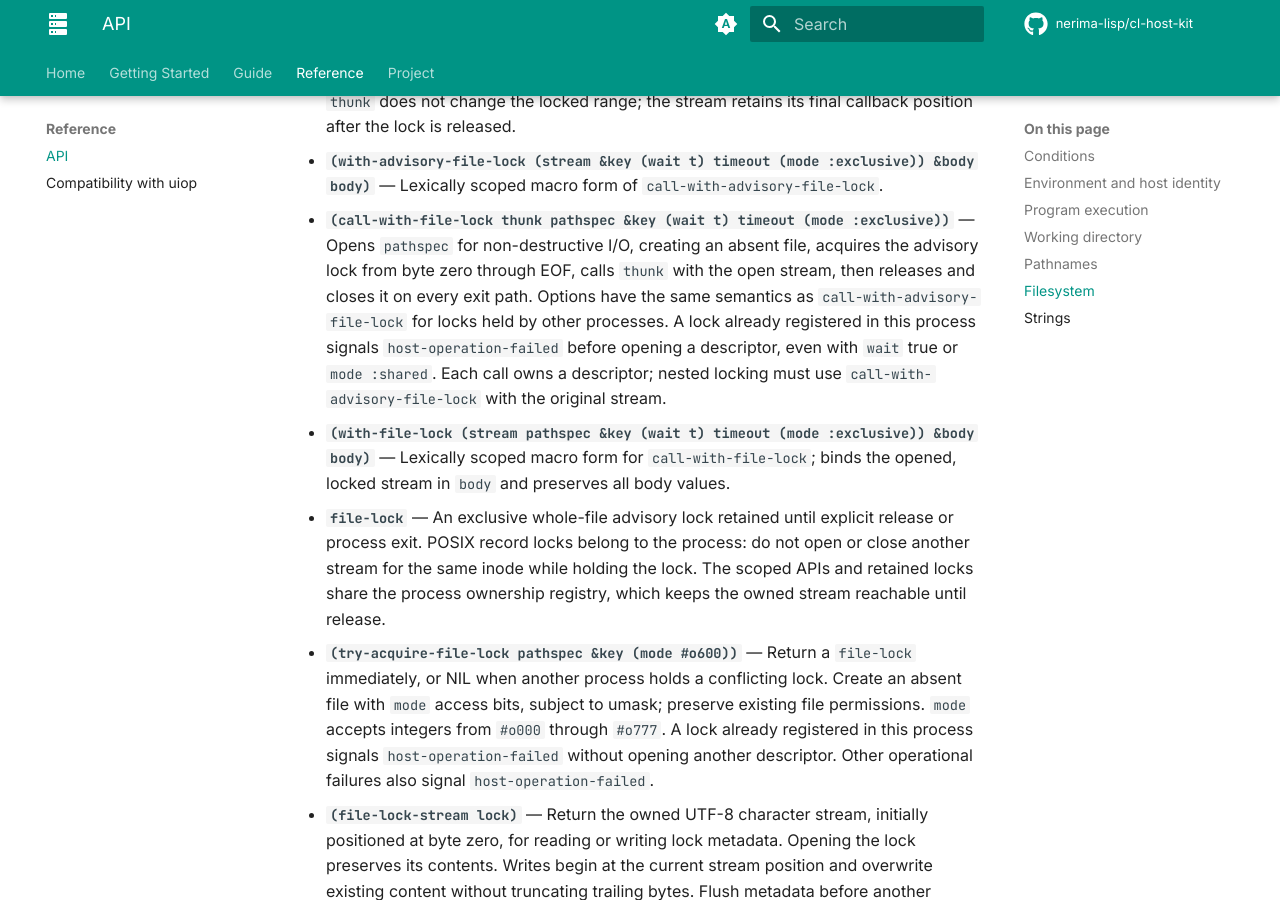
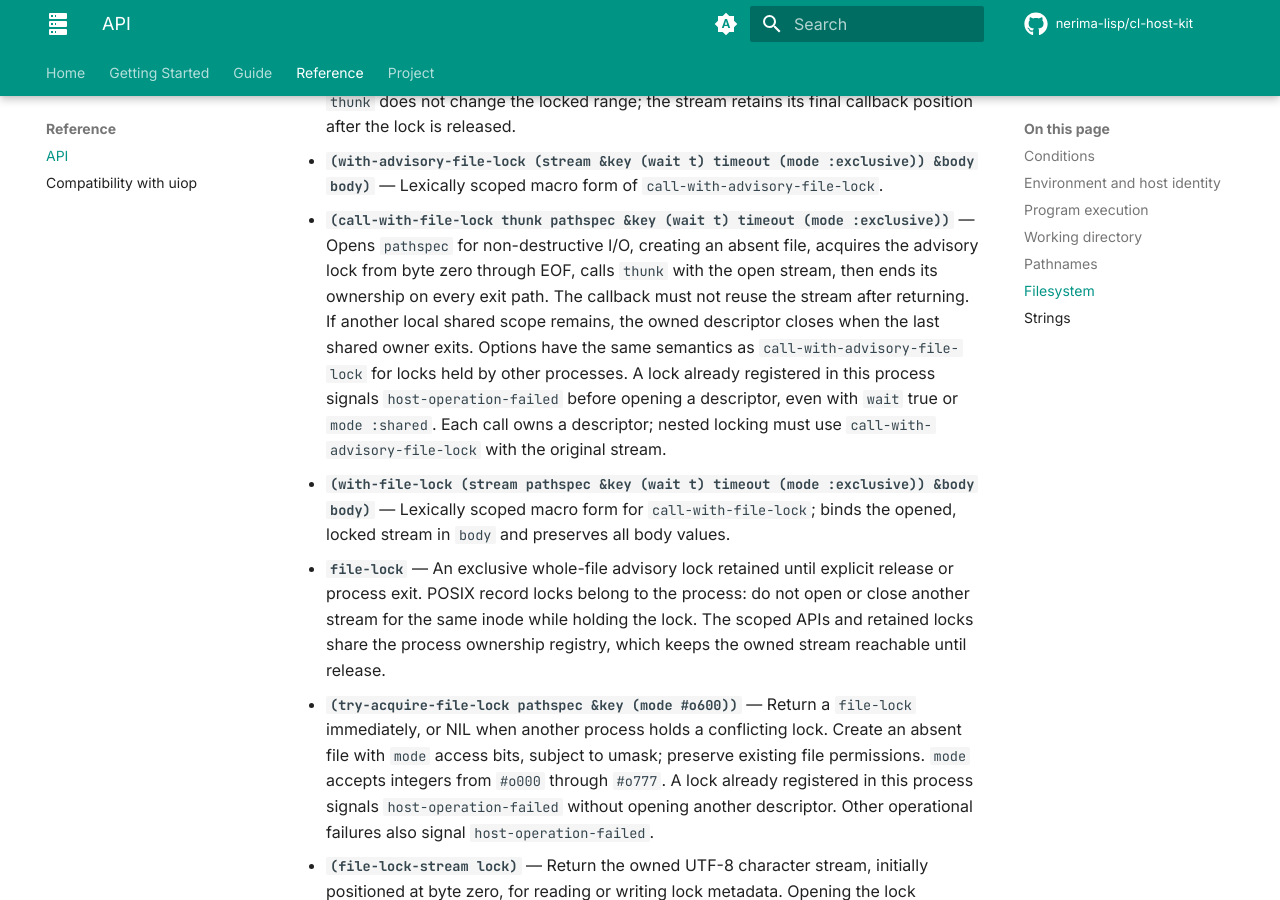
Before and after one commit to nerima-lisp/cl-host-kit, an MkDocs documentation site: the page built from docs/src/reference/api.md, in a window 1280 px wide and 900 px high, scrolled down 13135 px. Built offline with MkDocs 1.6.1 and Material for MkDocs 9.7.7, drawn with Linux system fonts in a browser that asks for light colours; comment, search, counter and statistics services are not loaded.

Commit message:
docs(locking): specify deferred shared descriptor closure (K4)

```diff
--- a/docs/src/reference/api.md
+++ b/docs/src/reference/api.md
@@ -530,7 +530,10 @@ locks.
   scoped macro form of `call-with-advisory-file-lock`.
 - **`(call-with-file-lock thunk pathspec &key (wait t) timeout (mode :exclusive))`** — Opens `pathspec`
   for non-destructive I/O, creating an absent file, acquires the advisory lock from byte zero through EOF,
-  calls `thunk` with the open stream, then releases and closes it on every exit path. Options have the same
+  calls `thunk` with the open stream, then ends its ownership on every exit path.
+  The callback must not reuse the stream after returning. If another local
+  shared scope remains, the owned descriptor closes when the last shared owner
+  exits. Options have the same
   semantics as `call-with-advisory-file-lock` for locks held by other processes.
   A lock already registered in this process signals `host-operation-failed`
   before opening a descriptor, even with `wait` true or `mode :shared`. Each
```
Also changed, not shown: 1 other file.
